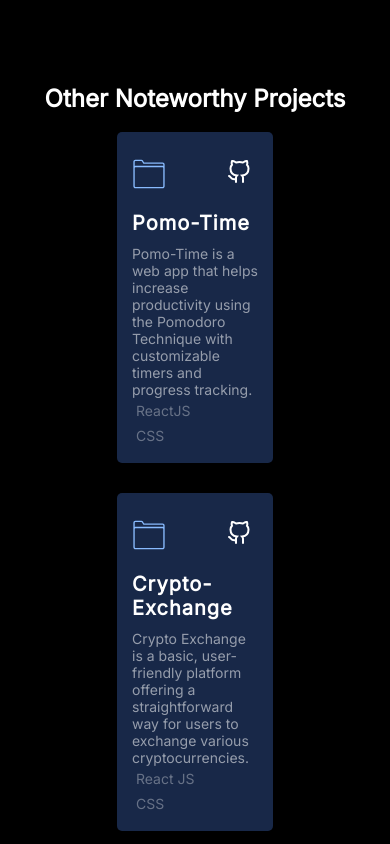
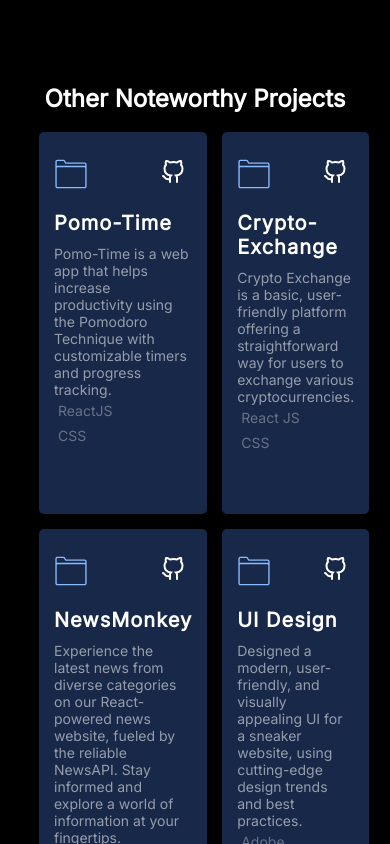
Before and after one commit to Neel2107/portfolio, a React (Vite) app: page / in a window 390 px wide. Shown: the part 3260-4104 px from the top of the page. Built offline with nearby package versions, Linux system fonts and the light colour scheme.

Commit message:
res design for tablets

```diff
--- a/src/components/OtherProjects/OtherProjects.scss
+++ b/src/components/OtherProjects/OtherProjects.scss
@@ -16,7 +16,7 @@
     .cardContainer {
         display: grid;
         grid-template-areas: ". . .";
-
+// background-color: red;
         grid-gap: 15px;
         gap: 30px;
         grid-template-columns: repeat(3, 32%);
@@ -153,14 +153,16 @@
         }
 
         #cardContainerRes {
-            display: flex;
-            flex-direction: column;
-            // grid-template-columns: repeat(2, 200px);
-            // grid-template-rows: repeat(2, 10);
-            // // align-items: flex-start;
+            display: grid;
+            grid-template-columns: 1fr 1fr;
+            grid-template-rows: 1fr 1fr;
+            gap: 15px 15px;
+            grid-template-areas:
+              ". ."
+              ". .";
 
             #card {
-                width: 50%;
+                width: 100%;
                 /* Each card should take up 100% of the grid cell */
                 margin: 0 auto;
                 /* Center the card within the grid cell */
```
